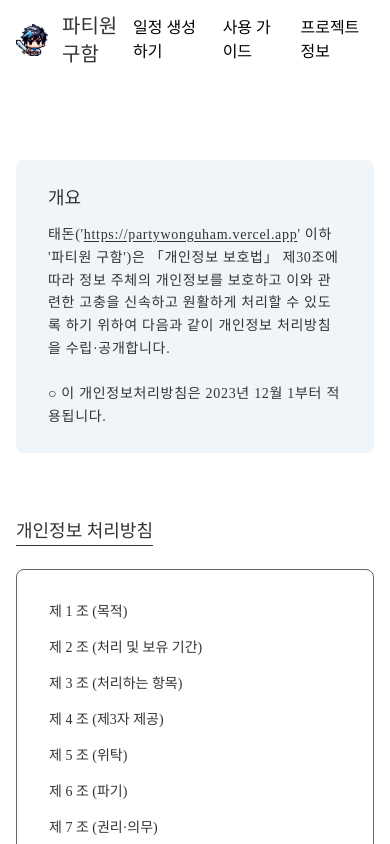
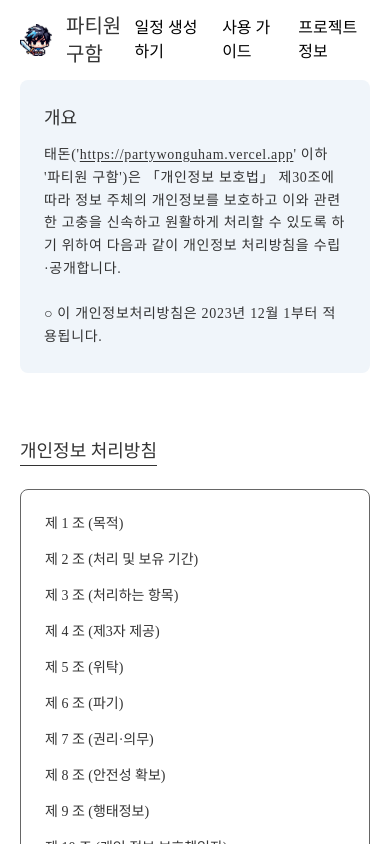
Before and after one commit to taedonn/partywonguham, a Nuxt app: page /privacy in a window 390 px wide. Shown: the top 844 px of the page. Built offline with nearby package versions, Linux system fonts and the light colour scheme; a web font is replaced by a local one.

Commit message:
Update margin

```diff
--- a/components/Header.vue
+++ b/components/Header.vue
@@ -1,6 +1,6 @@
 <template>
     <header class="fixed z-40 top-0 w-full h-20 flex justify-center backdrop-blur bg-white/40">
-        <div class="relative z-10 max-w-[100rem] w-full flex justify-between items-center self-center px-4 lg:px-8">
+        <div class="relative z-10 max-w-[100rem] w-full flex justify-between items-center self-center px-5 lg:px-8">
             <div class="flex justify-between items-center gap-3.5">
                 <img src="/img/partiwon_logo.svg" class="w-8"/>
                 <h1 class="text-xl text-black-3">
--- a/pages/privacy.vue
+++ b/pages/privacy.vue
@@ -1,7 +1,7 @@
 <template>
-    <main class="w-full flex justify-center px-4 lg:px-16 py-40 text-black-3">
+    <main class="w-full flex justify-center px-5 lg:px-16 pt-20 lg:pt-40 pb-40 text-black-3">
         <div class="w-[48rem]">
-            <div class="w-full px-8 py-6 rounded-lg bg-gray-f">
+            <div class="w-full px-6 lg:px-8 py-6 rounded-lg bg-gray-f">
                 <div class="text-lg mb-3">개요</div>
                 <div class="text-sm font-light tracking-wider leading-relaxed">
                     태돈('<NuxtLink href="/" class="underline underline-offset-2 lg:hover:text-blue-1">https://partywonguham.vercel.app</NuxtLink>' 이하 '파티원 구함')은 「개인정보 보호법」 제30조에 따라 정보 주체의 개인정보를 보호하고 이와 관련한 고충을 신속하고 원활하게 처리할 수 있도록 하기 위하여 다음과 같이 개인정보 처리방침을 수립·공개합니다. <br/>
@@ -10,7 +10,7 @@
                 </div>
             </div>
             <h2 class="text-lg mt-16 underline underline-offset-8">개인정보 처리방침</h2>
-            <div class="w-full flex flex-col lg:flex-row gap-4 mt-6 p-8 text-sm font-light border rounded-lg border-gray-6">
+            <div class="w-full flex flex-col lg:flex-row gap-4 mt-6 p-6 lg:p-8 text-sm font-light border rounded-lg border-gray-6">
                 <div class="w-full lg:w-1/3 flex flex-col gap-4">
                     <NuxtLink href="/privacy#article1" class="lg:hover:underline underline-offset-2">제 1 조 (목적)</NuxtLink>
                     <NuxtLink href="/privacy#article2" class="lg:hover:underline underline-offset-2">제 2 조 (처리 및 보유 기간)</NuxtLink>
```
